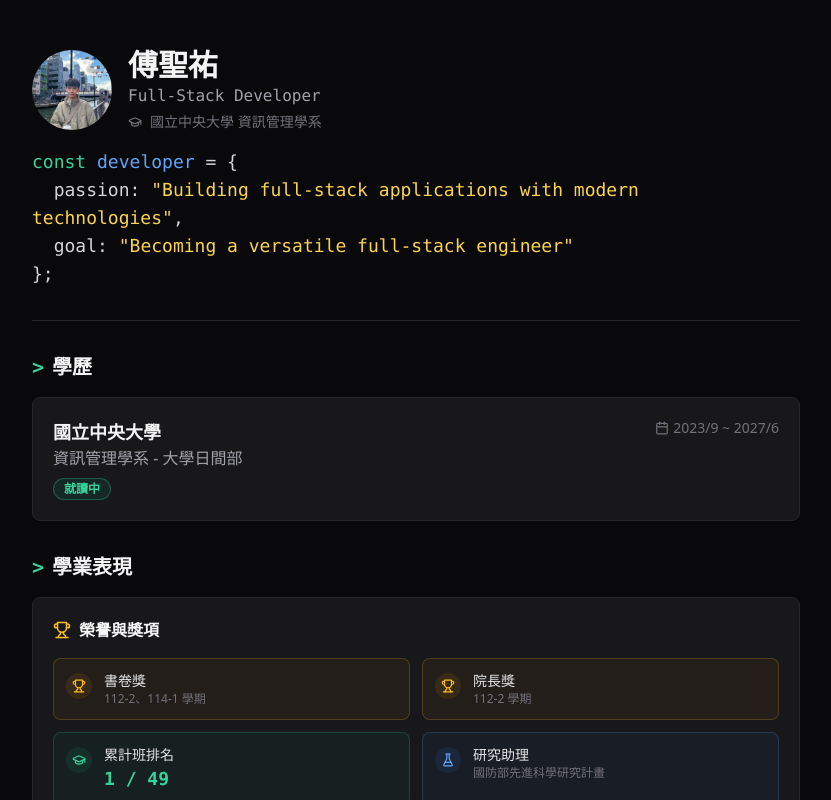
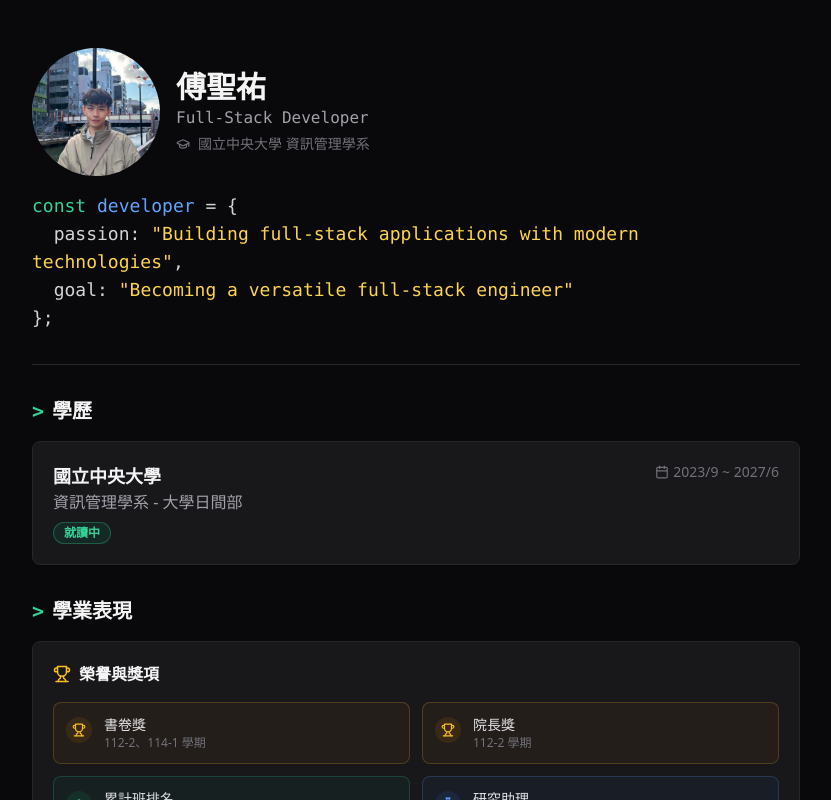
Before and after one commit to box755/My_CV, a Next.js app: page / in a window 1280 px wide. Shown: the top 800 px of the page, without its empty margins (224-1055 px from the left). Built offline with nearby package versions, Linux system fonts and the light colour scheme.

Commit message:
Avatar image zoom in

```diff
--- a/app/page.tsx
+++ b/app/page.tsx
@@ -32,9 +32,9 @@ export default function Home() {
         {/* Header Section */}
         <section className="space-y-4">
           <div className="flex items-center gap-4">
-            <Avatar className="h-20 w-20 shrink-0">
-              <AvatarImage src={profilePic.src} alt="傅聖祐" />
-              <AvatarFallback className="bg-gradient-to-br from-emerald-500 to-blue-600 flex items-center justify-center text-white text-2xl font-mono">
+            <Avatar className="h-32 w-32 shrink-0">
+              <AvatarImage src={profilePic.src} alt="傅聖祐" className="scale-125" />
+              <AvatarFallback className="bg-gradient-to-br from-emerald-500 to-blue-600 flex items-center justify-center text-white text-4xl font-mono">
                 SY
               </AvatarFallback>
             </Avatar>
@@ -194,10 +194,10 @@ export default function Home() {
                     <span className="text-zinc-300 text-sm">{course.name}</span>
                     <span
                       className={`font-mono font-bold text-sm ${course.score === 100
-                          ? "text-amber-400"
-                          : course.score >= 95
-                            ? "text-emerald-400"
-                            : "text-blue-400"
+                        ? "text-amber-400"
+                        : course.score >= 95
+                          ? "text-emerald-400"
+                          : "text-blue-400"
                         }`}
                     >
                       {course.score}
```
